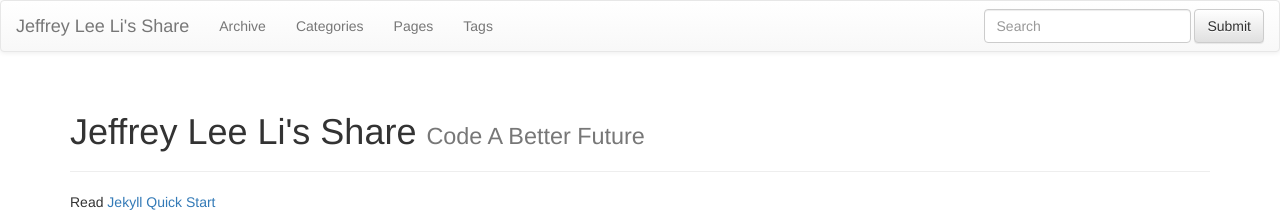
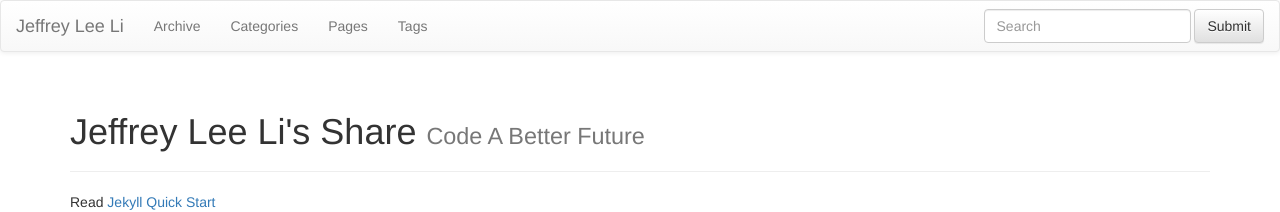
Before and after one commit to JeffreyLeeLi/jeffreyleeli.github.io, a Jekyll site: the page built from index.md, in a window 1280 px wide. Shown: the top 212 px of the page. Built offline with Jekyll 4.4.1, drawn with Linux system fonts in a browser that asks for light colours; nearby versions of some CDN libraries; library files that are not in the unit come from our copies.

Commit message:
use full name as site's title

```diff
--- a/_config.yml
+++ b/_config.yml
@@ -10,7 +10,7 @@ pygments: true
 # Themes are encouraged to use these universal variables
 # so be sure to set them if your theme uses them.
 #
-title : Jeffrey Lee Li's Share
+title : Jeffrey Lee Li
 tagline: Site Tagline
 author :
   name : Jeffrey Lee Li
```
